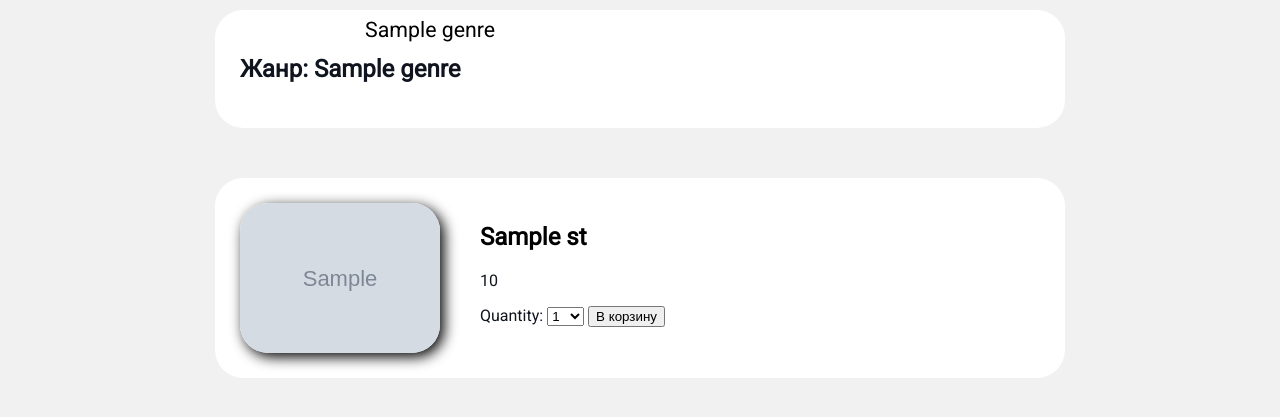
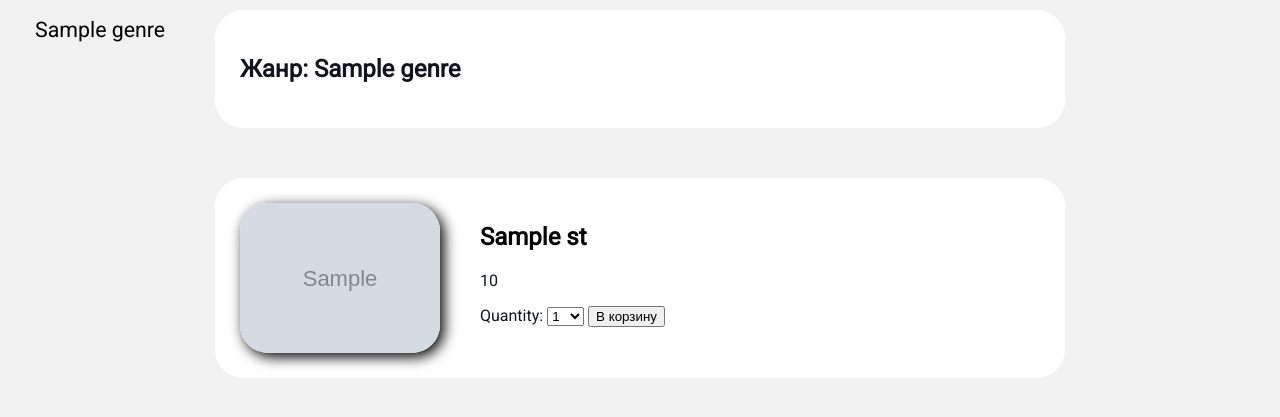
Before and after one commit to ArsKostromin/Gameshope, a Django app: page /store/1 in a window 1280 px wide. Shown: the part 90-507 px from the top of the page. Run offline with Django 4.2, Linux system fonts and the light colour scheme; tables that the repository leaves empty hold one stand-in row (values such as "Sample post"); grey boxes marked "Sample" are stand-in pictures; parts of the project's set-up code (start-up, migrations or seed data) failed here and were passed over.

Commit message:
final version

```diff
--- a/store/static/store/style.css
+++ b/store/static/store/style.css
@@ -37,26 +37,7 @@ body {
 
 }
 
-/*
-left: 2000px;
-background-color: white;
-top: 0px;
-left: 0px;
-position: fixed;
-min-width: 30000px;
-float:left;
-min-height: 5px;
-display: flex; */
 
-
-/* display: flex;
-justify-content: space-between;
-align-items: center;
-height: 50px;
-background-color: white;
-padding: 0 20px;
-top: 0px;
-left: 0px; */
 
 header h1 {
     text-align: center;
@@ -119,7 +100,7 @@ a:active {
 
 nav {
     position: fixed;
-    left: 365px;
+    left: 35px;
     font-size: 16pt;
     margin-bottom: 100px;
     line-height: 40px;
```
